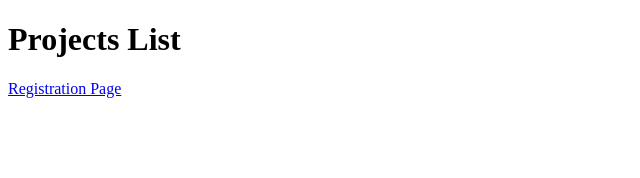
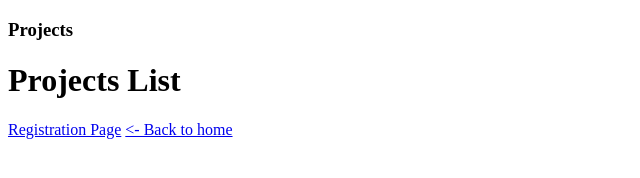
Before and after one commit to anju1369/wd-level-2, a website: page http-server/project.html in a window 1280 px wide. Shown: the whole page, without its empty margins (0-640 px from the left). Drawn offline with Linux system fonts and the light colour scheme.

Commit message:
Update project.html

```diff
--- a/http-server/project.html
+++ b/http-server/project.html
@@ -4,7 +4,9 @@
     <meta charset="utf-8" /></head
   ><head></head>
   <body>
+    <h3> Projects</h3>
     <h1>Projects List</h1>
     <a href="registration.html">Registration Page</a>
+    <a href="/">&lt;- Back to home</a>
   </body>
 </html>
```
